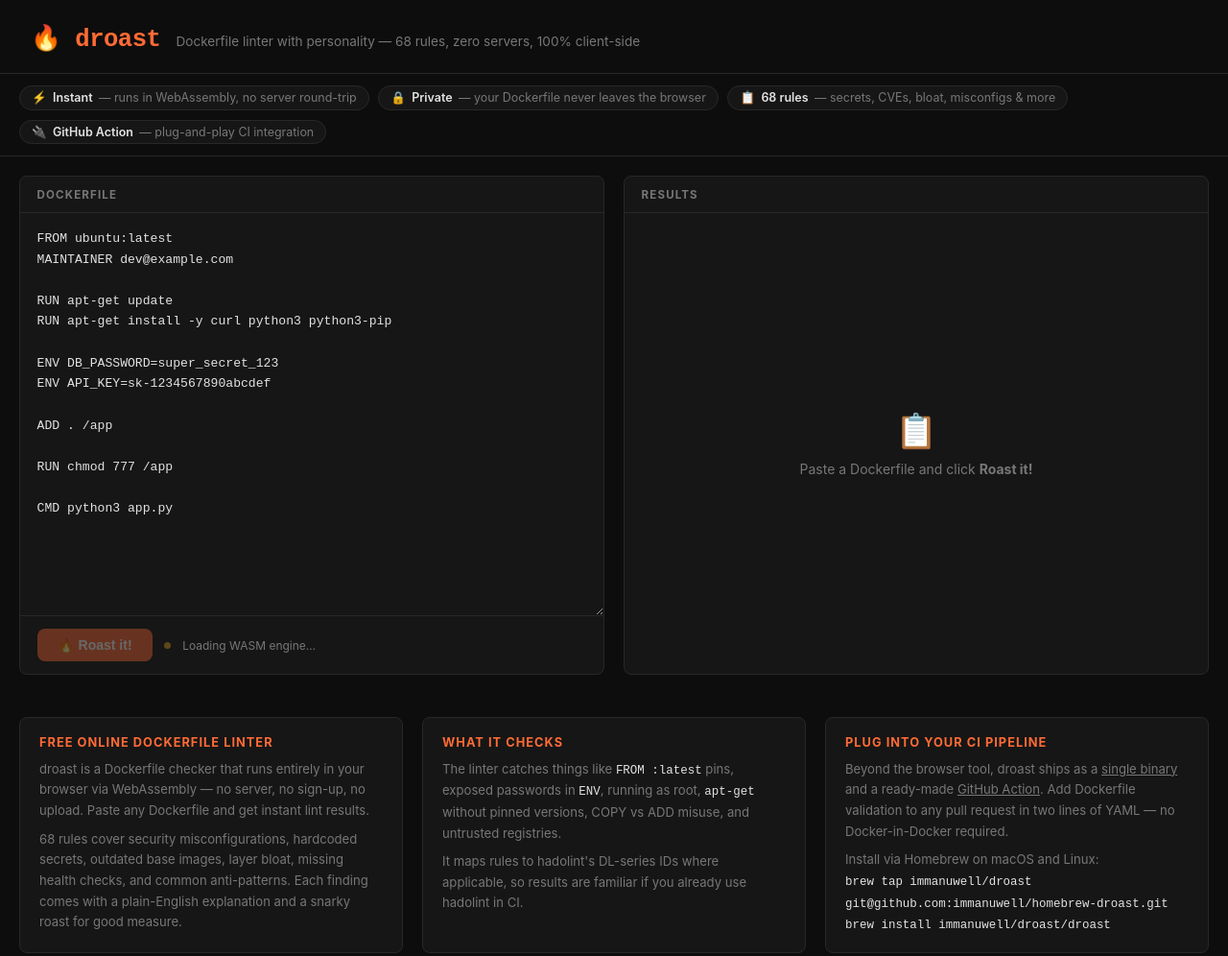
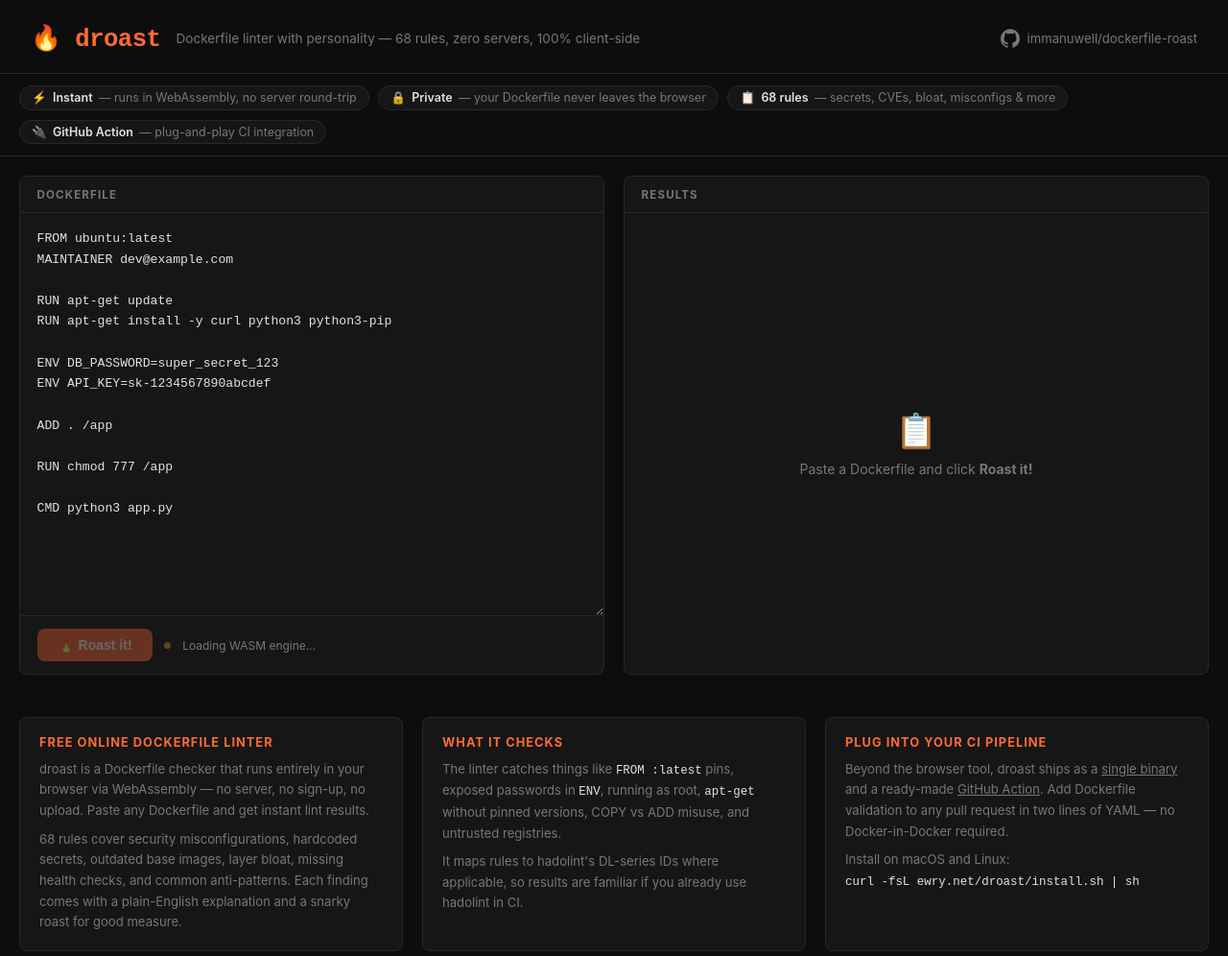
Before and after one commit to immanuwell/dockerfile-roast, a plain HTML site: page docs/index.html in a window 1280 px wide. Shown: the top 996 px of the page at 96% size. Drawn offline with Linux system fonts and the light colour scheme; a script that the page names is missing.

Commit message:
feat: update that site for droast

```diff
--- a/docs/index.html
+++ b/docs/index.html
@@ -73,9 +73,29 @@
       padding: 1.5rem 2rem 1.25rem;
       border-bottom: 1px solid var(--border);
       display: flex;
-      align-items: baseline;
+      align-items: center;
       gap: 1rem;
       flex-wrap: wrap;
+    }
+
+    .github-link {
+      margin-left: auto;
+      display: flex;
+      align-items: center;
+      gap: 0.45rem;
+      color: var(--muted);
+      text-decoration: none;
+      font-size: 0.82rem;
+      transition: color 0.15s;
+    }
+
+    .github-link:hover { color: var(--text); }
+
+    .github-link svg {
+      width: 20px;
+      height: 20px;
+      fill: currentColor;
+      flex-shrink: 0;
     }
 
     .logo {
@@ -388,6 +408,22 @@
 <header>
   <h1 class="logo">🔥 droast</h1>
   <span class="tagline">Dockerfile linter with personality — 68 rules, zero servers, 100% client-side</span>
+  <a class="github-link" href="https://github.com/immanuwell/dockerfile-roast" target="_blank" rel="noopener" aria-label="View source on GitHub">
+    <svg viewBox="0 0 24 24" xmlns="http://www.w3.org/2000/svg" aria-hidden="true">
+      <path d="M12 .297c-6.63 0-12 5.373-12 12 0 5.303 3.438 9.8 8.205 11.385.6.113.82-.258.82-.577
+               0-.285-.01-1.04-.015-2.04-3.338.724-4.042-1.61-4.042-1.61-.546-1.385-1.335-1.755-1.335-1.755
+               -1.087-.744.084-.729.084-.729 1.205.084 1.838 1.236 1.838 1.236 1.07 1.835 2.809 1.305
+               3.495.998.108-.776.417-1.305.76-1.605-2.665-.3-5.466-1.332-5.466-5.93
+               0-1.31.465-2.38 1.235-3.22-.135-.303-.54-1.523.105-3.176
+               0 0 1.005-.322 3.3 1.23.96-.267 1.98-.399 3-.405
+               1.02.006 2.04.138 3 .405 2.28-1.552 3.285-1.23 3.285-1.23
+               .645 1.653.24 2.873.12 3.176.765.84 1.23 1.91 1.23 3.22
+               0 4.61-2.805 5.625-5.475 5.92.42.36.81 1.096.81 2.22
+               0 1.606-.015 2.896-.015 3.286 0 .315.21.69.825.57
+               C20.565 22.092 24 17.592 24 12.297c0-6.627-5.373-12-12-12"/>
+    </svg>
+    immanuwell/dockerfile-roast
+  </a>
 </header>
 
 <div class="features" aria-label="Key features">
@@ -450,7 +486,7 @@ CMD python3 app.py</textarea>
   <div class="about-card">
     <h2>Plug into your CI pipeline</h2>
     <p>Beyond the browser tool, droast ships as a <a href="https://github.com/immanuwell/dockerfile-roast" target="_blank" rel="noopener">single binary</a> and a ready-made <a href="https://github.com/immanuwell/dockerfile-roast?tab=readme-ov-file#github-action" target="_blank" rel="noopener">GitHub Action</a>. Add Dockerfile validation to any pull request in two lines of YAML — no Docker-in-Docker required.</p>
-    <p>Install via Homebrew on macOS and Linux:<br><code style="font-size:0.78rem;color:var(--text)">brew tap immanuwell/droast git@github.com:immanuwell/homebrew-droast.git</code><br><code style="font-size:0.78rem;color:var(--text)">brew install immanuwell/droast/droast</code></p>
+    <p>Install on macOS and Linux:<br><code style="font-size:0.78rem;color:var(--text)">curl -fsL ewry.net/droast/install.sh | sh</code></p>
   </div>
 </section>
 
```
